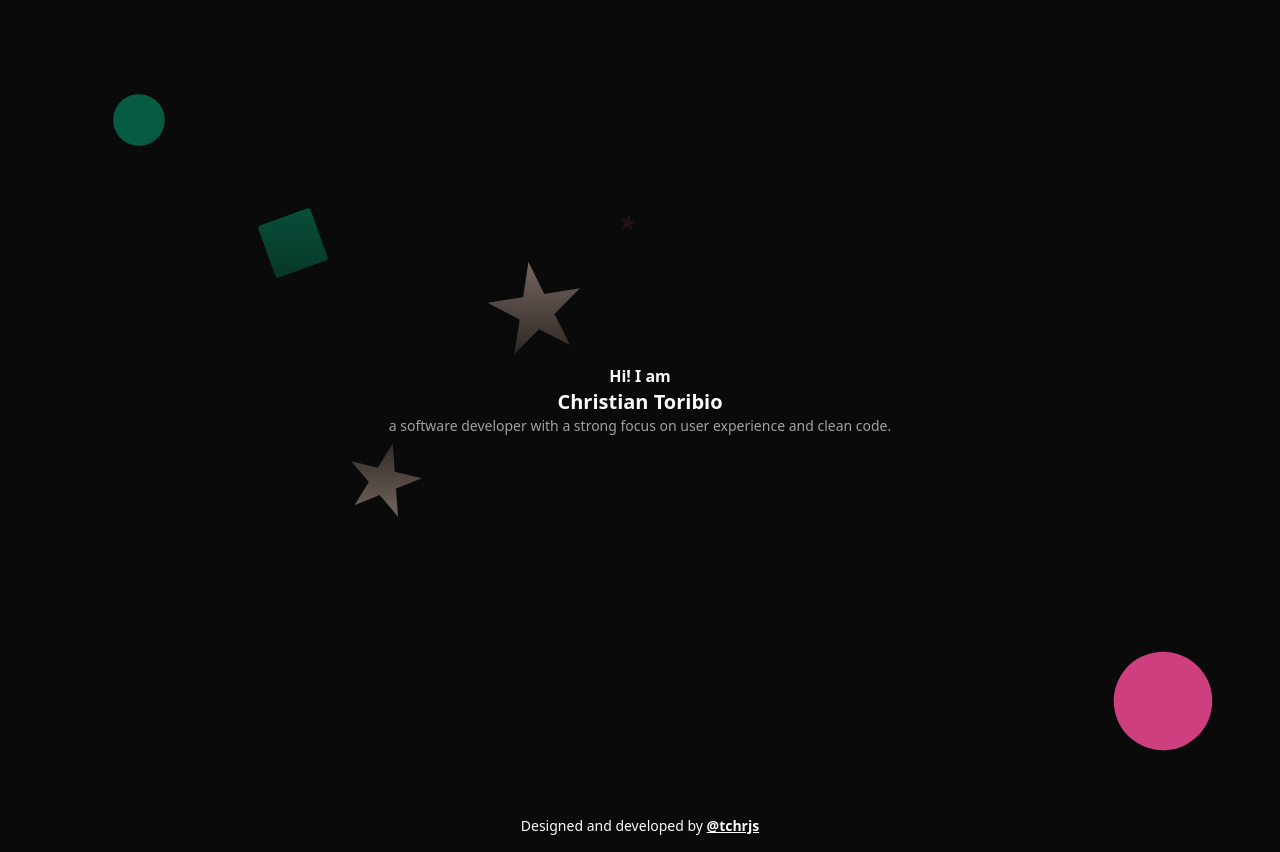
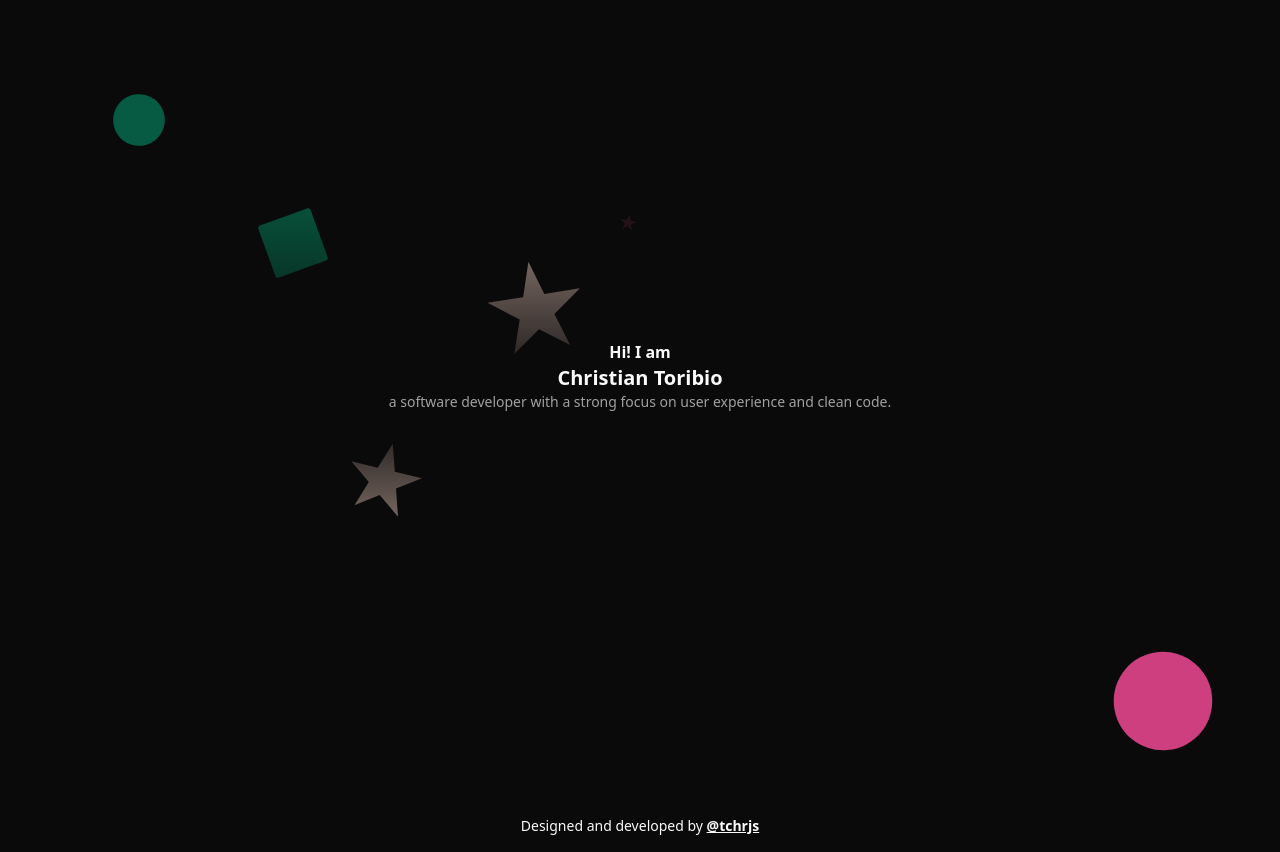
Before and after one commit to tchrjs/portfolio, a Next.js app: page / in a window 1280 px wide. Built offline with nearby package versions, Linux system fonts and the light colour scheme.

Commit message:
centered text

```diff
--- a/src/components/hero/hero.tsx
+++ b/src/components/hero/hero.tsx
@@ -10,7 +10,7 @@ export default function Hero() {
       <div className="container-wrapper">
         <div className="container grid h-[min(100dvh,100vh)] lg:max-h-[1000px] contain-content">
           <HeroBackground shapeCount={15} />
-          <div className="flex flex-col justify-center items-center text-center z-10 w-full pb-[var(--navbar-height)]">
+          <div className="flex flex-col justify-center items-center text-center z-10 w-full pb-[48px]">
             <motion.p
               className="font-bold opacity-0"
               animate={{ opacity: [0, 1], y: [10, -10, 5, 0] }}
--- a/src/components/layout/header.tsx
+++ b/src/components/layout/header.tsx
@@ -13,7 +13,7 @@ export default function Header() {
         <div
           className={`container min-h-[48px] flex items-center w-full ${
             pastThreshold
-              ? "bg-background/75 backdrop-blur-sm bg-opacity-100"
+              ? "bg-background/95 border-b-1 backdrop-blur-sm bg-opacity-100"
               : "bg-opacity-0"
           } transition-all ease-in`}
         >
```
